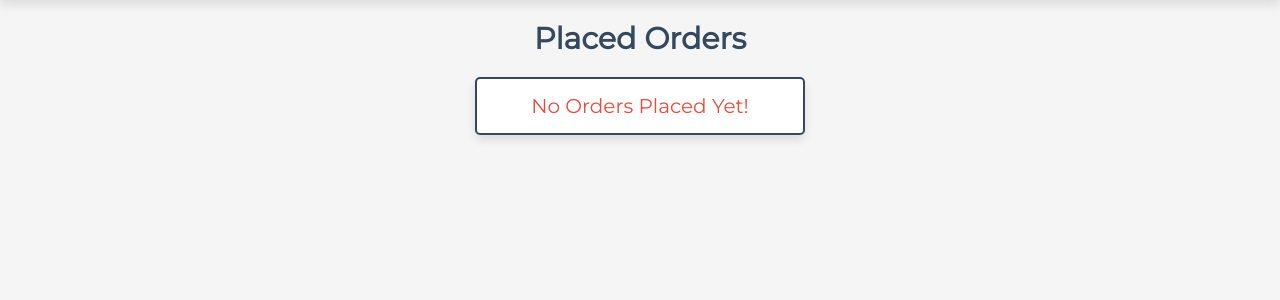
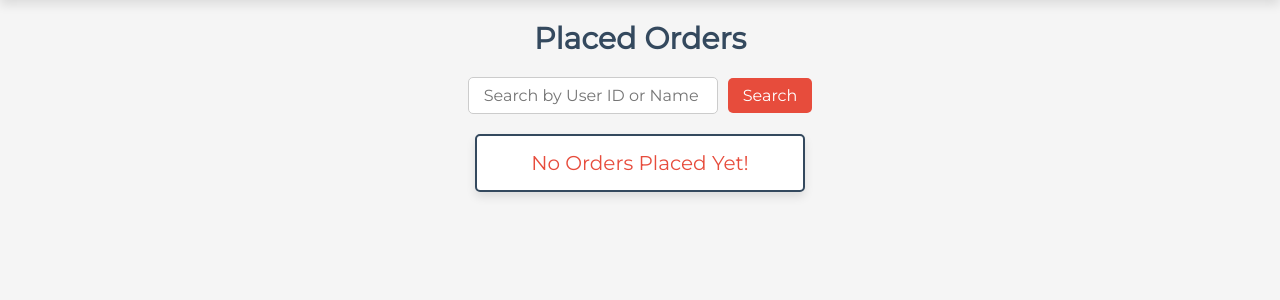
Before and after one commit to RhainierAvelino/Local-Store-Ordering-System, a PHP site: page /admin/placed_orders.php in a window 1280 px wide. Shown: the part 72-372 px from the top of the page. Run offline with PHP 8.4, Linux system fonts and the light colour scheme; a user stored in the database is signed in; data comes from the database, SQL or seed files in the repository; data that the repository does not hold is empty; some libraries are stand-ins or nearby versions.

Commit message:
Add files via upload

```diff
--- a/LocalStoreSystem/admin/placed_orders.php
+++ b/LocalStoreSystem/admin/placed_orders.php
@@ -1,5 +1,4 @@
 <?php
-
 include '../components/connect.php';
 
 session_start();
@@ -26,7 +25,6 @@ if(isset($_GET['delete'])){
    $delete_order->execute([$delete_id]);
    header('location:placed_orders.php');
 }
-
 ?>
 
 <!DOCTYPE html>
@@ -35,78 +33,124 @@ if(isset($_GET['delete'])){
    <meta charset="UTF-8">
    <meta http-equiv="X-UA-Compatible" content="IE=edge">
    <meta name="viewport" content="width=device-width, initial-scale=1.0">
-   <title>placed orders</title>
+   <title>Placed Orders</title>
 
-   <!-- font awesome cdn link  -->
+   <!-- Font Awesome CDN Link -->
    <link rel="stylesheet" href="https://cdnjs.cloudflare.com/ajax/libs/font-awesome/6.1.1/css/all.min.css">
 
-   <!-- custom css file link  -->
+   <!-- Custom CSS File Link -->
    <link rel="stylesheet" href="../css/admin_style.css">
-
 </head>
 <body>
 
-<?php include '../components/admin_header.php' ?>
+<?php include '../components/admin_header.php'; ?>
 
-<!-- placed orders section starts  -->
-
+<!-- Placed Orders Section Starts -->
 <section class="placed-orders">
 
-   <h1 class="heading">placed orders</h1>
+   <h1 class="heading">Placed Orders</h1>
+
+   <!-- Search Form -->
+<form action="" method="GET" class="search-form">
+   <input type="text" name="search" placeholder="Search by User ID or Name" value="<?= isset($_GET['search']) ? $_GET['search'] : ''; ?>" class="search-input">
+   <button type="submit" class="search-btn">Search</button>
+</form>
+<!-- Style Search Form -->
+ <style>
+   .search-form {
+   display: flex;
+   justify-content: center;
+   align-items: center;
+   margin: 20px 0;
+}
+
+.search-input {
+   padding: 8px 15px;
+   border: 1px solid #ccc;
+   border-radius: 5px;
+   font-size: 16px;
+   width: 250px;
+   margin-right: 10px;
+   outline: none;
+   transition: border-color 0.3s ease;
+}
+
+.search-input:focus {
+   border-color: var(--red);
+}
+
+.search-btn {
+   padding: 8px 15px;
+   border: none;
+   background-color: var(--red);
+   color: white;
+   border-radius: 5px;
+   cursor: pointer;
+   font-size: 16px;
+   transition: background-color 0.3s ease;
+}
+
+.search-btn:hover {
+   background-color: #c82333;
+}
+
+ </style>
+
 
    <div class="box-container">
 
    <?php
-      $select_orders = $conn->prepare("SELECT * FROM `orders`");
-      $select_orders->execute();
+      // Check if there is a search query
+      $search = isset($_GET['search']) ? $_GET['search'] : '';
+
+      // Modify the SQL query to include the search condition
+      if($search != '') {
+         $select_orders = $conn->prepare("SELECT * FROM `orders` WHERE `user_id` LIKE ? OR `name` LIKE ?");
+         $select_orders->execute(['%' . $search . '%', '%' . $search . '%']);
+      } else {
+         $select_orders = $conn->prepare("SELECT * FROM `orders`");
+         $select_orders->execute();
+      }
+
       if($select_orders->rowCount() > 0){
          while($fetch_orders = $select_orders->fetch(PDO::FETCH_ASSOC)){
    ?>
    <div class="box">
-      <p> user id : <span><?= $fetch_orders['user_id']; ?></span> </p>
-      <p> placed on : <span><?= $fetch_orders['placed_on']; ?></span> </p>
-      <p> name : <span><?= $fetch_orders['name']; ?></span> </p>
-      <p> email : <span><?= $fetch_orders['email']; ?></span> </p>
-      <p> number : <span><?= $fetch_orders['number']; ?></span> </p>
-      <p> address : <span><?= $fetch_orders['address']; ?></span> </p>
-      <p> total products : <span><?= $fetch_orders['total_products']; ?></span> </p>
-      <p> total price : <span>$<?= $fetch_orders['total_price']; ?>/-</span> </p>
-      <p> payment method : <span><?= $fetch_orders['method']; ?></span> </p>
+      <p> User ID : <span><?= $fetch_orders['user_id']; ?></span> </p>
+      <p> Placed On : <span><?= $fetch_orders['placed_on']; ?></span> </p>
+      <p> Name : <span><?= $fetch_orders['name']; ?></span> </p>
+      <p> Email : <span><?= $fetch_orders['email']; ?></span> </p>
+      <p> Number : <span><?= $fetch_orders['number']; ?></span> </p>
+      <p> Address : <span><?= $fetch_orders['address']; ?></span> </p>
+      <p> Total Products : <span><?= $fetch_orders['total_products']; ?></span> </p>
+      <p> Total Price : <span>$<?= $fetch_orders['total_price']; ?>/-</span> </p>
+      <p> Payment Method : <span><?= $fetch_orders['method']; ?></span> </p>
       <form action="" method="POST">
          <input type="hidden" name="order_id" value="<?= $fetch_orders['id']; ?>">
          <select name="payment_status" class="drop-down">
             <option value="" selected disabled><?= $fetch_orders['payment_status']; ?></option>
-            <option value="pending">pending</option>
-            <option value="completed">completed</option>
+            <option value="pending">Pending</option>
+            <option value="completed">Completed</option>
          </select>
          <div class="flex-btn">
-            <input type="submit" value="update" class="btn" name="update_payment">
-            <a href="placed_orders.php?delete=<?= $fetch_orders['id']; ?>" class="delete-btn" onclick="return confirm('delete this order?');">delete</a>
+            <input type="submit" value="Update" class="btn" name="update_payment">
+            <a href="placed_orders.php?delete=<?= $fetch_orders['id']; ?>" class="delete-btn" onclick="return confirm('Delete this order?');">Delete</a>
          </div>
       </form>
    </div>
    <?php
       }
-   }else{
-      echo '<p class="empty">no orders placed yet!</p>';
+   } else {
+      echo '<p class="empty">No orders placed yet!</p>';
    }
    ?>
 
    </div>
 
 </section>
+<!-- Placed Orders Section Ends -->
 
-<!-- placed orders section ends -->
-
-
-
-
-
-
-
-
-
-<!-- custom js file link  -->
+<!-- Custom JS File Link -->
 <script src="../js/admin_script.js"></script>
 
 </body>
--- a/LocalStoreSystem/components/admin_header.php
+++ b/LocalStoreSystem/components/admin_header.php
@@ -39,10 +39,10 @@ if(isset($message)){
          ?>
          <p><?= $fetch_profile['name']; ?></p>
          <a href="update_profile.php" class="btn">update profile</a>
-         <div class="flex-btn">
+         <!-- <div class="flex-btn">
             <a href="admin_login.php" class="option-btn">login</a>
             <a href="register_admin.php" class="option-btn">register</a>
-         </div>
+         </div> -->
          <a href="../components/admin_logout.php" onclick="return confirm('logout from this website?');" class="delete-btn">logout</a>
       </div>
 
--- a/LocalStoreSystem/css/admin_style.css
+++ b/LocalStoreSystem/css/admin_style.css
@@ -598,3 +598,40 @@ section{
    }
 
 }
+
+.search-form {
+   display: flex;
+   justify-content: center;
+   align-items: center;
+   margin: 20px 0;
+}
+
+.search-input {
+   padding: 8px 15px;
+   border: 1px solid #ccc;
+   border-radius: 5px;
+   font-size: 16px;
+   width: 250px;
+   margin-right: 10px;
+   outline: none;
+   transition: border-color 0.3s ease;
+}
+
+.search-input:focus {
+   border-color: var(--red);
+}
+
+.search-btn {
+   padding: 8px 15px;
+   border: none;
+   background-color: var(--red);
+   color: white;
+   border-radius: 5px;
+   cursor: pointer;
+   font-size: 16px;
+   transition: background-color 0.3s ease;
+}
+
+.search-btn:hover {
+   background-color: #c82333;
+}
--- a/LocalStoreSystem/js/script.js
+++ b/LocalStoreSystem/js/script.js
@@ -22,7 +22,7 @@ function loader(){
 }
 
 function fadeOut(){
-   setInterval(loader, 2000);
+   setTimeout(loader, 300);
 }
 
 window.onload = fadeOut;
```
Also changed, not shown: LocalStoreSystem/admin/admin_accounts.php (+5 -3 lines), LocalStoreSystem/admin/products.php (+5 -5 lines), LocalStoreSystem/admin/users_accounts.php (+23 -28 lines), LocalStoreSystem/components/footer.php (+15 -13 lines), LocalStoreSystem/components/user_header.php (+13 -9 lines), LocalStoreSystem/css/style.css (+9 -7 lines).
